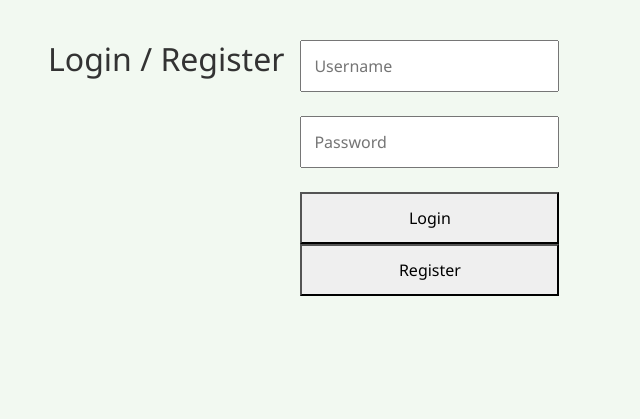
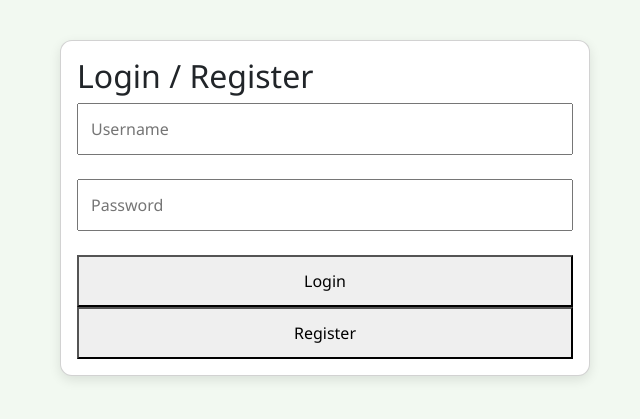
Before and after one commit to joshuaglenen/IOT-Webapp, a Flask app: page /login in a window 1280 px wide. Shown: the part 56-475 px from the top of the page, without its empty margins (38-678 px from the left). Run offline with Flask 3, Linux system fonts and the light colour scheme.

Commit message:
Update login.html

```diff
--- a/templates/login.html
+++ b/templates/login.html
@@ -2,6 +2,12 @@
 {% extends "base.html" %}
 {% block title %}Login{% endblock %}
 {% block content %}
+
+<div class="container-fluid">
+<div class="row mb-4">
+<div class="col-md-6">
+<div class="card p-3">
+
 <h2>Login / Register</h2>
 
 <form method="post">
@@ -11,6 +17,10 @@
     <button type="submit" name="action" value="login">Login</button>
     <button type="submit" name="action" value="register">Register</button>
 </form>
+</div>
+</div>
+</div>
+</div>
 
 {% for message in get_flashed_messages(with_categories=true) %}
     <p style="color: {{ 'red' if message[0]=='danger' else 'green' }}">{{ message[1] }}</p>
```
